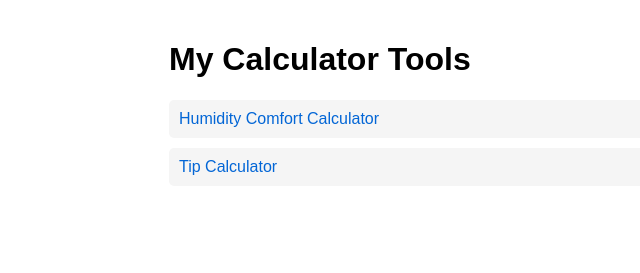
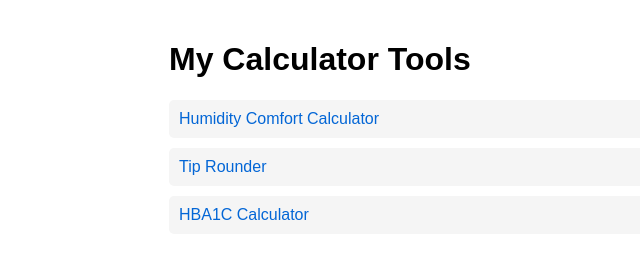
Before and after one commit to mollyrealized/calculator-tools, a plain HTML site: page index.html in a window 1280 px wide. Shown: the whole page, without its empty margins (71-711 px from the left). Drawn offline with Linux system fonts and the light colour scheme.

Commit message:
Update index.html

```diff
--- a/index.html
+++ b/index.html
@@ -14,8 +14,8 @@
     <h1>My Calculator Tools</h1>
     <ul>
         <li><a href="humidity-comfort-calculator.html">Humidity Comfort Calculator</a></li>
-        <li><a href="TipRound.html">Tip Calculator</a></li>
-        <!-- Add more tools as you create them -->
+        <li><a href="TipRound.html">Tip Rounder</a></li>
+        <li><a href="hba1c.html">HBA1C Calculator</a></li>
     </ul>
 </body>
 </html>
```
